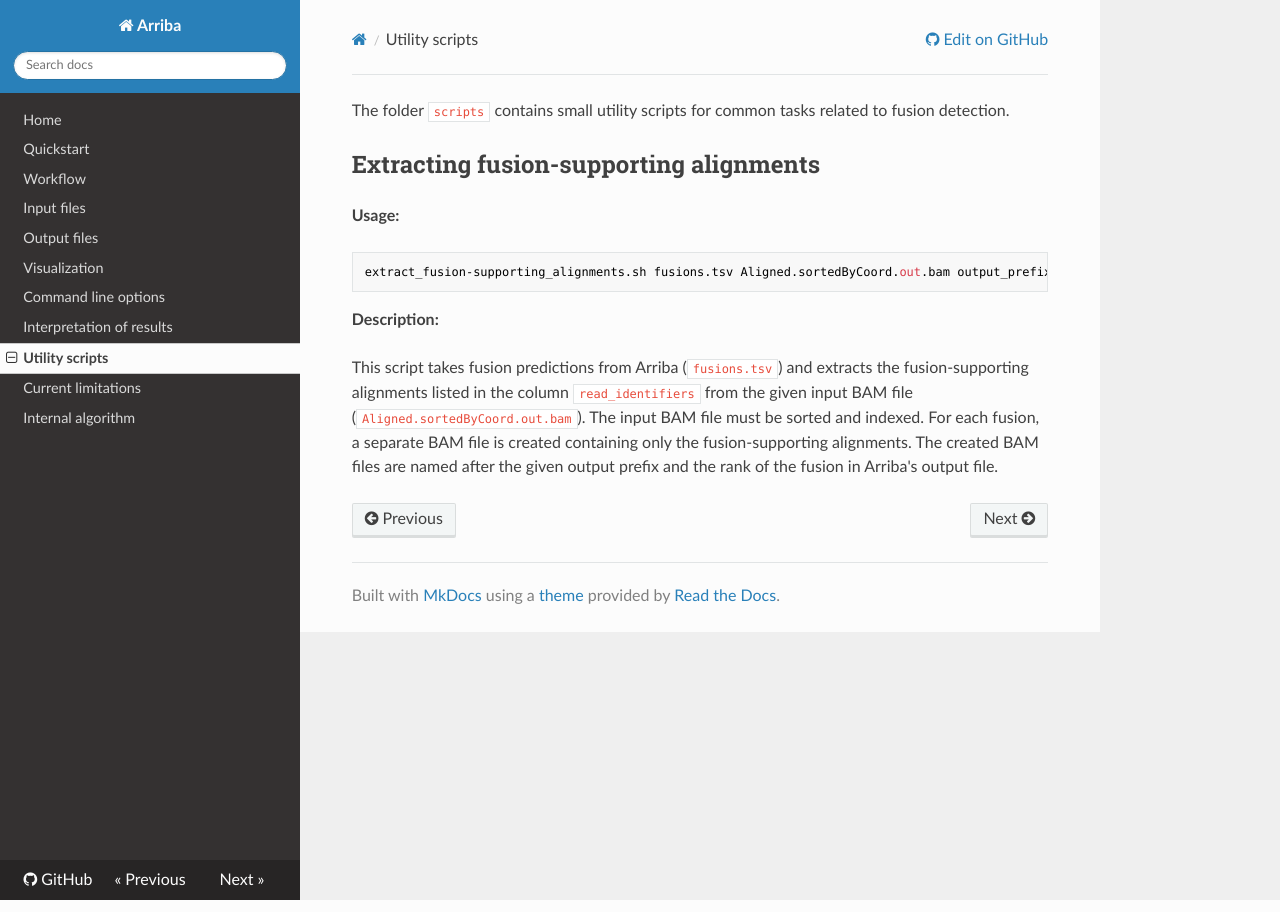
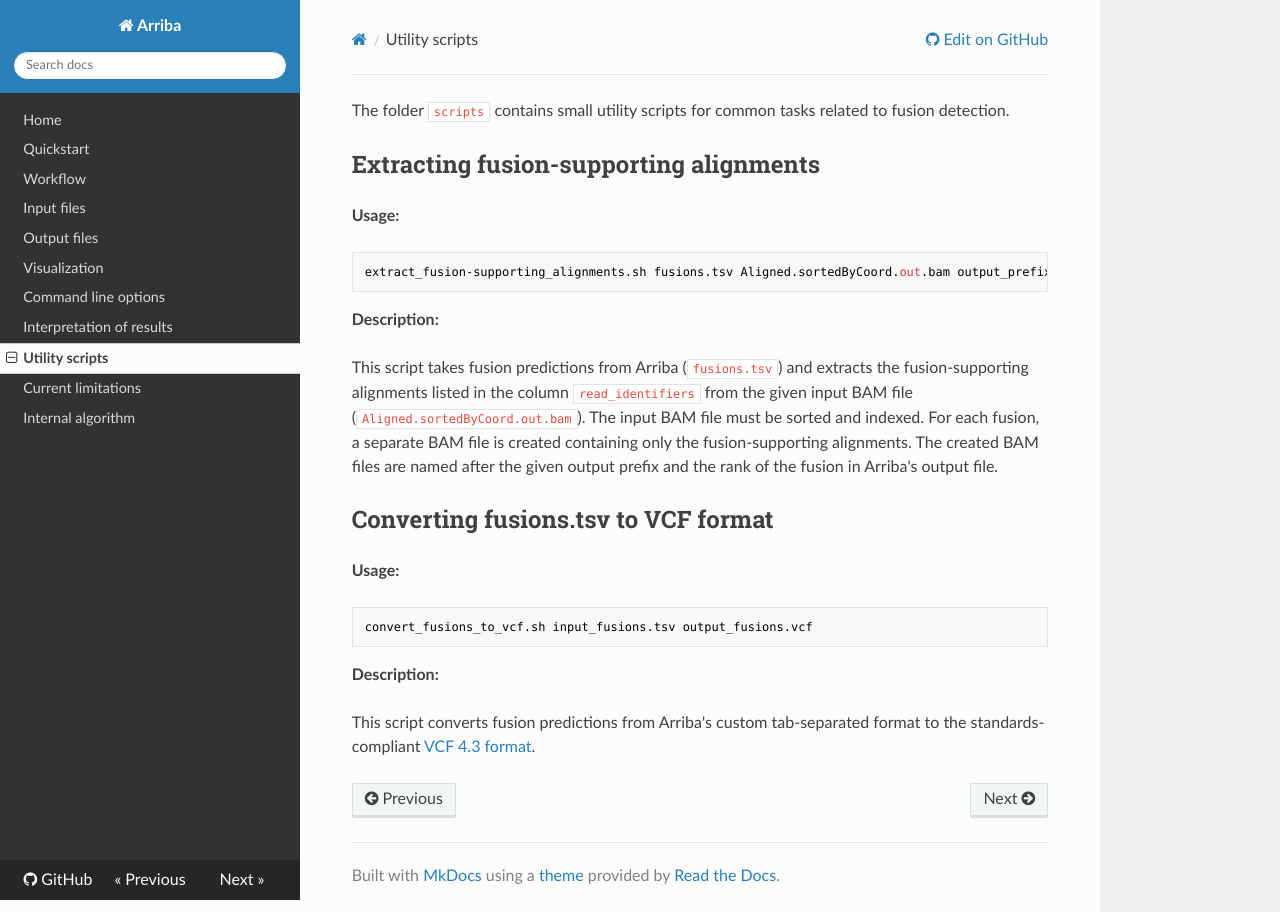
Before and after one commit to suhrig/arriba, an MkDocs documentation site: the page built from documentation/utility-scripts.md, in a window 1280 px wide. Built offline with MkDocs 1.6.1, drawn with Linux system fonts in a browser that asks for light colours; nearby versions of some CDN libraries; old or Windows-style settings are respelled for this version of MkDocs.

Commit message:
script to convert fusions.tsv file to VCF

````diff
--- a/documentation/utility-scripts.md
+++ b/documentation/utility-scripts.md
@@ -12,3 +12,16 @@ extract_fusion-supporting_alignments.sh fusions.tsv Aligned.sortedByCoord.out.ba
 **Description:**
 
 This script takes fusion predictions from Arriba (`fusions.tsv`) and extracts the fusion-supporting alignments listed in the column `read_identifiers` from the given input BAM file (`Aligned.sortedByCoord.out.bam`). The input BAM file must be sorted and indexed. For each fusion, a separate BAM file is created containing only the fusion-supporting alignments. The created BAM files are named after the given output prefix and the rank of the fusion in Arriba's output file.
+
+Converting fusions.tsv to VCF format
+------------------------------------
+
+**Usage:**
+
+```
+convert_fusions_to_vcf.sh input_fusions.tsv output_fusions.vcf
+```
+
+**Description:**
+
+This script converts fusion predictions from Arriba's custom tab-separated format to the standards-compliant [VCF 4.3 format](https://samtools.github.io/hts-specs/VCFv4.3.pdf).
````
Also changed, not shown: README.md (+1 -0 lines), 1 other file.
